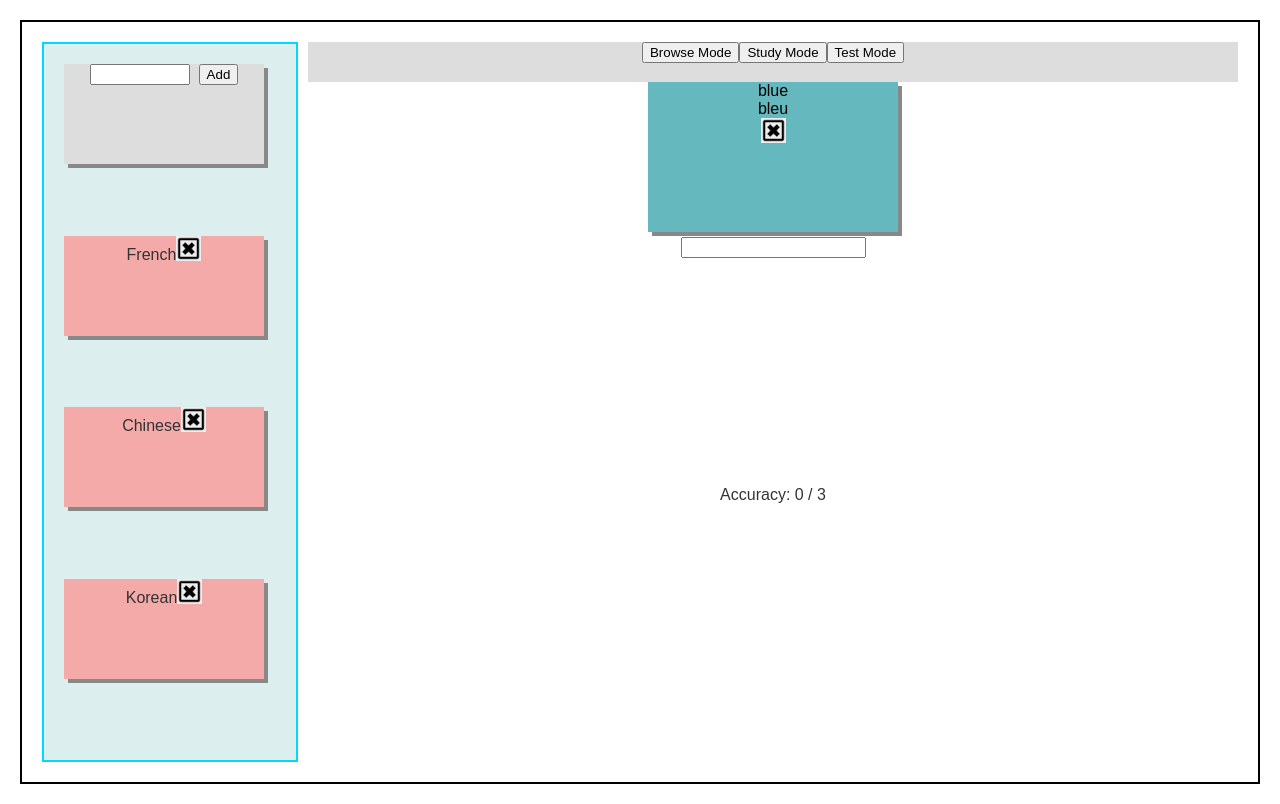
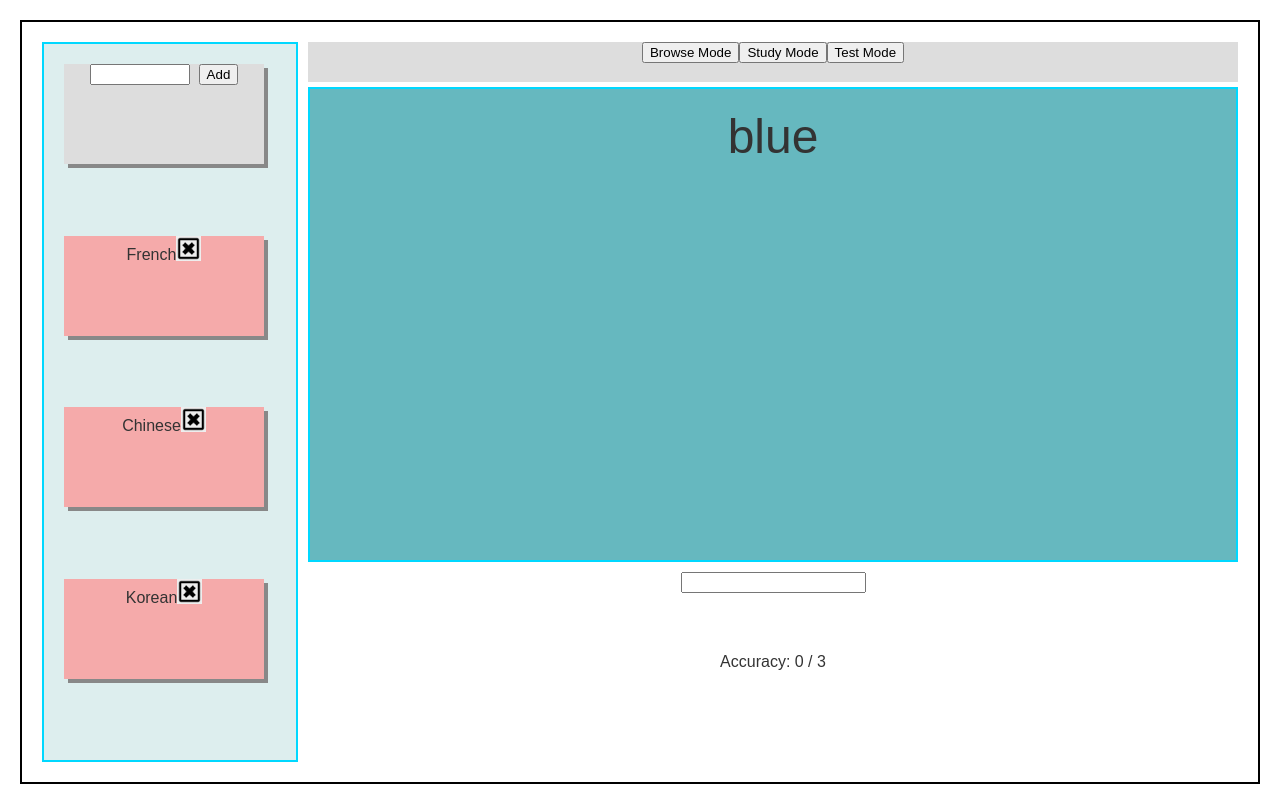
Before and after one commit to yyjoycewoo/VocabMaster, a React (Create React App) app: page / in a window 1280 px wide. Built offline with nearby package versions, Linux system fonts and the light colour scheme.

Commit message:
changing test and browse cards

```diff
--- a/src/components/Flashcard.js
+++ b/src/components/Flashcard.js
@@ -8,7 +8,7 @@ class Flashcard extends Component {
       return  (
         this.renderFlipCard()
       )
-    } else if (this.props.display === "test"){
+    } else if (this.props.display === "study"){
       return (
         this.renderBrowseCard()
       )
--- a/src/styles/Flashcard.css
+++ b/src/styles/Flashcard.css
@@ -7,7 +7,7 @@
   align-items: center;
 }
 
-.browseCard {
+.studyCard {
   background: #66B8Bf;
   color: black;
 }
```
